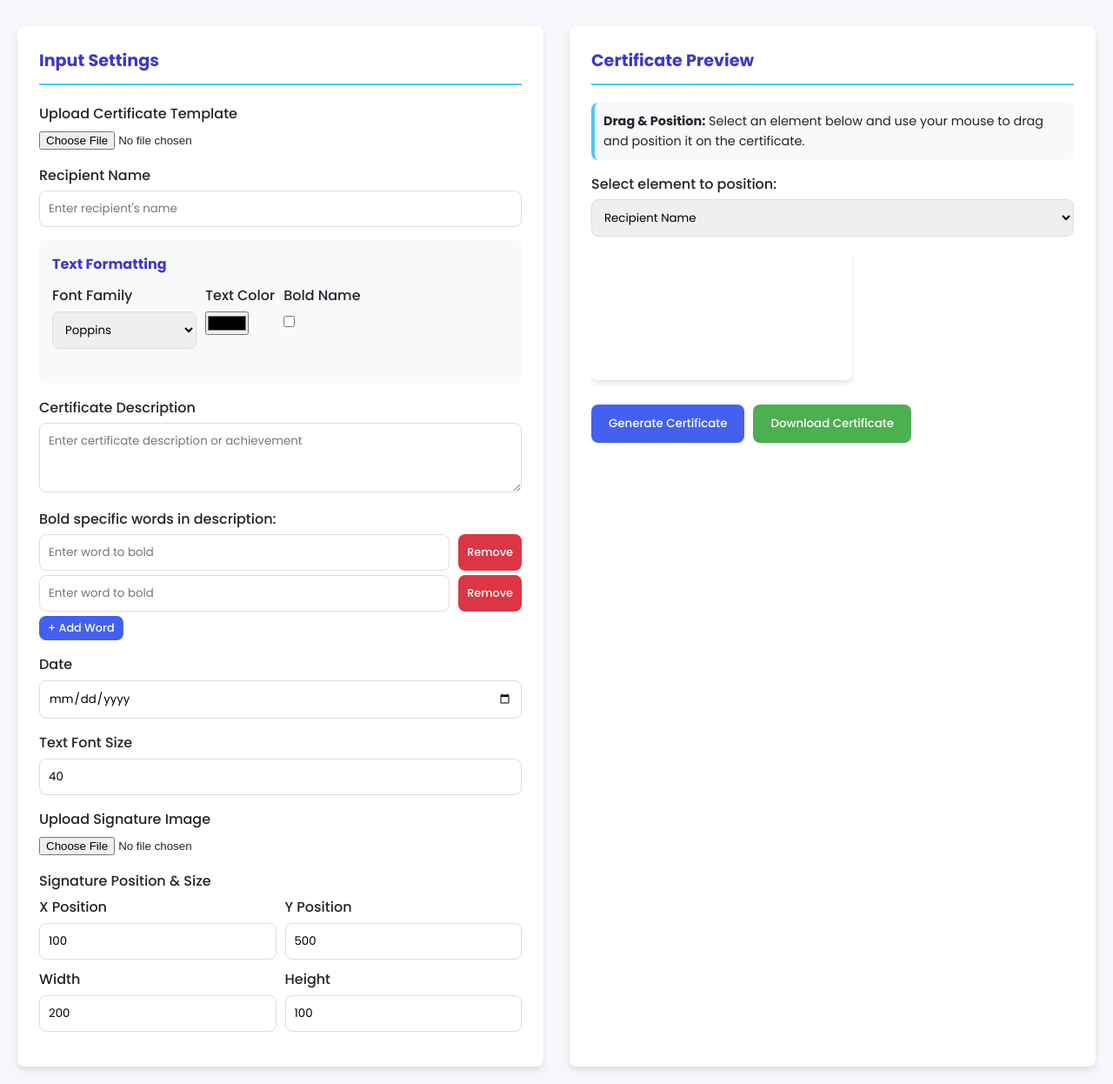
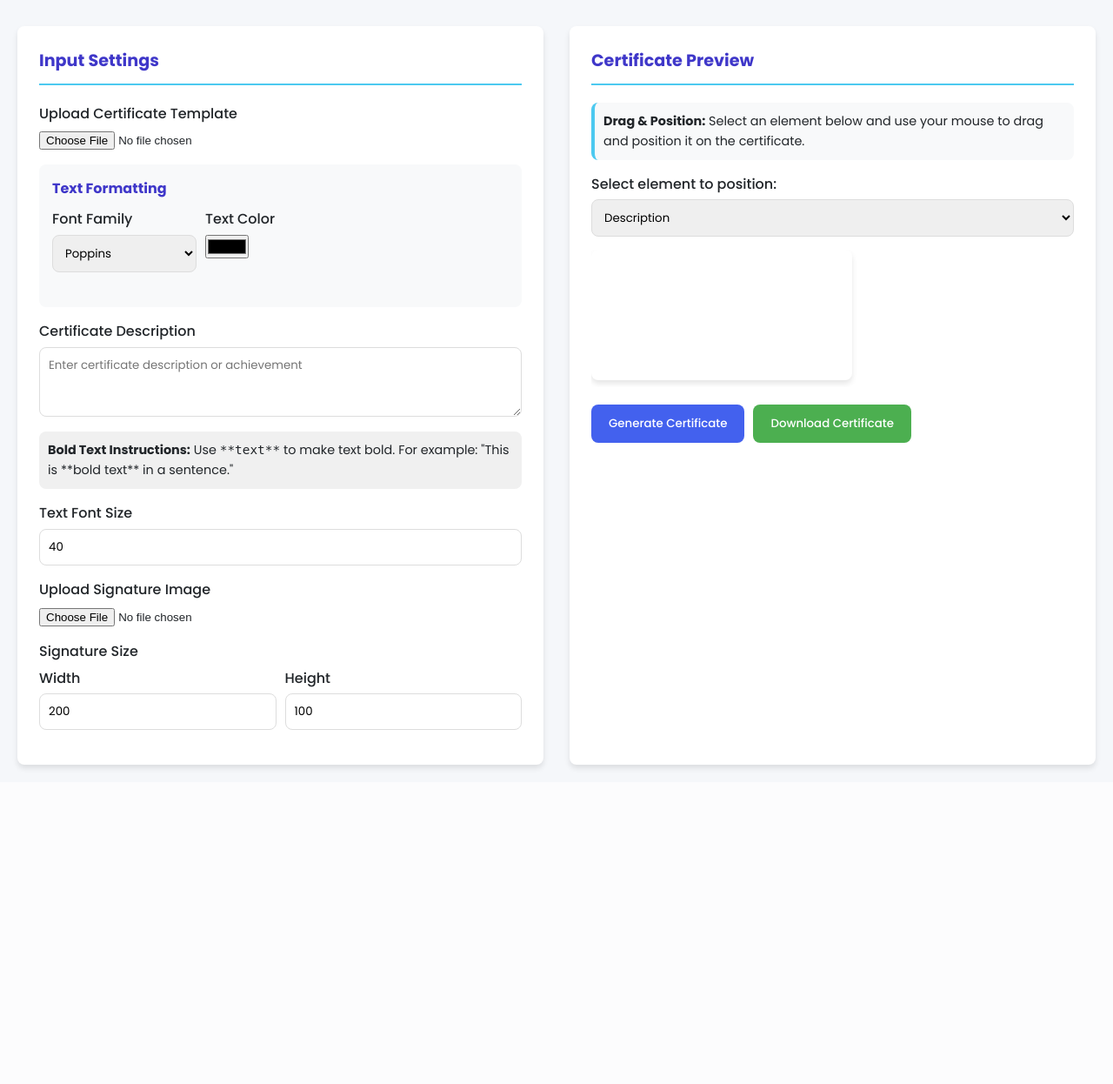
Before and after one commit to mackmack08/DTI-ECert, a PHP site: page /dti/generator.php in a window 1280 px wide. Shown: the part 94-1340 px from the top of the page at 87% size. After the commit the page ends 979 px from the top, so only its background shows below. Run offline with PHP 8.4, Linux system fonts and the light colour scheme; a map, chart or similar area stays blank.

Commit message:
Update generator.php

```diff
--- a/DTI/generator.php
+++ b/DTI/generator.php
@@ -211,33 +211,12 @@
             flex-wrap: wrap;
         }
 
-        .bold-words-container {
+        .bold-instructions {
             margin-top: 10px;
-        }
-
-        .bold-word-input {
-            display: flex;
-            gap: 10px;
-            margin-bottom: 5px;
-        }
-
-        .bold-word-input input {
-            flex: 1;
-        }
-
-        .add-word-btn {
-            padding: 5px 10px;
-            font-size: 0.8rem;
-        }
-
-        .remove-word-btn {
-            background-color: #dc3545;
-            padding: 5px 10px;
-            font-size: 0.8rem;
-        }
-
-        .remove-word-btn:hover {
-            background-color: #bd2130;
+            padding: 10px;
+            background-color: #f0f0f0;
+            border-radius: var(--border-radius);
+            font-size: 0.9rem;
         }
 
         @media (max-width: 768px) {
@@ -272,8 +251,7 @@
                 </div>
 
                 <div class="form-group">
-                    <label for="nameInput">Recipient Name</label>
-                    <input type="text" id="nameInput" placeholder="Enter recipient's name">
+                    <input type="hidden" id="nameInput" placeholder="Enter recipient's name">
                 </div>
 
                 <div class="text-formatting">
@@ -295,8 +273,7 @@
                             <input type="color" id="textColor" value="#000000">
                         </div>
                         <div class="form-group">
-                            <label for="boldName">Bold Name</label>
-                            <input type="checkbox" id="boldName">
+                            <input type="hidden" id="boldName">
                         </div>
                     </div>
                 </div>
@@ -305,21 +282,13 @@
                     <label for="descriptionInput">Certificate Description</label>
                     <textarea id="descriptionInput" placeholder="Enter certificate description or achievement"></textarea>
 
-                    <div class="bold-words-container">
-                        <label>Bold specific words in description:</label>
-                        <div id="boldWordsInputs">
-                            <div class="bold-word-input">
-                                <input type="text" class="bold-word" placeholder="Enter word to bold">
-                                <button type="button" class="remove-word-btn" onclick="removeWordInput(this)">Remove</button>
-                            </div>
-                        </div>
-                        <button type="button" class="add-word-btn" onclick="addWordInput()">+ Add Word</button>
+                    <div class="bold-instructions">
+                        <p><strong>Bold Text Instructions:</strong> Use <code>**text**</code> to make text bold. For example: "This is **bold text** in a sentence."</p>
                     </div>
                 </div>
 
                 <div class="form-group">
-                    <label for="dateInput">Date</label>
-                    <input type="date" id="dateInput">
+                    <input type="hidden" id="dateInput">
                 </div>
 
                 <div class="form-group">
@@ -333,16 +302,10 @@
                 </div>
 
                 <div class="form-group">
-                    <label>Signature Position & Size</label>
+                    <label>Signature Size</label>
                     <div class="position-controls">
-                        <div>
-                            <label for="sigX">X Position</label>
-                            <input type="number" id="sigX" value="100" min="0" max="1000">
-                        </div>
-                        <div>
-                            <label for="sigY">Y Position</label>
-                            <input type="number" id="sigY" value="500" min="0" max="1000">
-                        </div>
+                    <input type="hidden" id="sigX" value="100">
+                    <input type="hidden" id="sigY" value="500">
                         <div>
                             <label for="imgWidth">Width</label>
                             <input type="number" id="imgWidth" value="200" min="50" max="1000">
@@ -365,9 +328,7 @@
                 <div class="element-selector">
                     <label for="dragElement">Select element to position:</label>
                     <select id="dragElement">
-                        <option value="name">Recipient Name</option>
                         <option value="description">Description</option>
-                        <option value="date">Date</option>
                         <option value="signature">Signature</option>
                     </select>
                 </div>
@@ -390,7 +351,6 @@
         let img = new Image();
         let lowerImage = new Image();
         let hasTemplate = false;
-        let boldWords = [];
 
         // Element positions
         let elements = {
@@ -404,37 +364,6 @@
         let isDragging = false;
         let selectedElement = "name";
         let startX, startY;
-
-        // Function to add a new bold word input
-        function addWordInput() {
-            const container = document.getElementById('boldWordsInputs');
-            const newInput = document.createElement('div');
-            newInput.className = 'bold-word-input';
-            newInput.innerHTML = `
-                <input type="text" class="bold-word" placeholder="Enter word to bold">
-                <button type="button" class="remove-word-btn" onclick="removeWordInput(this)">Remove</button>
-            `;
-            container.appendChild(newInput);
-        }
-
-        // Function to remove a bold word input
-        function removeWordInput(button) {
-            const inputDiv = button.parentNode;
-            inputDiv.parentNode.removeChild(inputDiv);
-            drawText();
-        }
-
-        // Function to collect all bold words
-        function collectBoldWords() {
-            const inputs = document.querySelectorAll('.bold-word');
-            boldWords = [];
-            inputs.forEach(input => {
-                if (input.value.trim() !== '') {
-                    boldWords.push(input.value.trim());
-                }
-            });
-            return boldWords;
-        }
 
         document.getElementById("upload").addEventListener("change", function(event) {
             let file = event.target.files[0];
@@ -507,7 +436,7 @@
             drawText();
         });
 
-        // Mouse events for dragging
+                // Mouse events for dragging
         canvas.addEventListener("mousedown", function(e) {
             const rect = canvas.getBoundingClientRect();
             const scaleX = canvas.width / rect.width;
@@ -600,44 +529,48 @@
             drawText();
         });
 
-        // Function to draw text with bold words
-        function drawTextWithBoldWords(text, x, y, fontSize, fontFamily, color) {
-            const words = text.split(' ');
-            const boldWordsList = collectBoldWords();
+        // Function to parse text with bold markers and render it
+        function drawTextWithBoldMarkers(text, x, y, fontSize, fontFamily, color) {
+            const segments = text.split(/(\*\*.*?\*\*)/g);
+
+            ctx.textAlign = "center";
+            ctx.fillStyle = color;
 
             let currentX = x;
-            const metrics = ctx.measureText(' ');
-            const spaceWidth = metrics.width;
+            let totalWidth = 0;
 
-            // First measure all words to center properly
-            let totalWidth = 0;
-            words.forEach(word => {
-                ctx.font = `normal ${fontSize}px ${fontFamily}`;
-                const wordWidth = ctx.measureText(word).width;
-                totalWidth += wordWidth + spaceWidth;
+            // First measure the total width to center properly
+            segments.forEach(segment => {
+                let cleanSegment = segment;
+                if (segment.startsWith('**') && segment.endsWith('**')) {
+                    cleanSegment = segment.substring(2, segment.length - 2);
+                }
+
+                ctx.font = segment.startsWith('**') && segment.endsWith('**')
+                    ? `bold ${fontSize}px ${fontFamily}`
+                    : `normal ${fontSize}px ${fontFamily}`;
+
+                totalWidth += ctx.measureText(cleanSegment).width;
             });
 
-            // Adjust starting position for center alignment
-            currentX = x - (totalWidth / 2) + spaceWidth;
+            // Start drawing from the left side of the centered text
+            currentX = x - (totalWidth / 2);
 
-            // Now draw each word
-            words.forEach((word, index) => {
-                const isBold = boldWordsList.some(boldWord =>
-                    word.toLowerCase().includes(boldWord.toLowerCase())
-                );
-
-                if (isBold) {
-                    ctx.font = `bold ${fontSize}px ${fontFamily}`;
-                } else {
-                    ctx.font = `normal ${fontSize}px ${fontFamily}`;
+            // Now draw each segment
+            segments.forEach(segment => {
+                let cleanSegment = segment;
+                if (segment.startsWith('**') && segment.endsWith('**')) {
+                    cleanSegment = segment.substring(2, segment.length - 2);
                 }
 
-                ctx.fillStyle = color;
+                ctx.font = segment.startsWith('**') && segment.endsWith('**')
+                    ? `bold ${fontSize}px ${fontFamily}`
+                    : `normal ${fontSize}px ${fontFamily}`;
+
                 ctx.textAlign = "left";
+                ctx.fillText(cleanSegment, currentX, y);
 
-                const wordWidth = ctx.measureText(word).width;
-                ctx.fillText(word, currentX, y);
-                currentX += wordWidth + spaceWidth;
+                currentX += ctx.measureText(cleanSegment).width;
             });
         }
 
@@ -679,10 +612,10 @@
             ctx.textAlign = "center";
             ctx.fillText(elements.name.text, elements.name.x, elements.name.y);
 
-            // Draw description with bold words
+            // Draw description with bold markers
             let lineHeight = elements.description.fontSize * 1.3;
             for (let i = 0; i < elements.description.lines.length; i++) {
-                drawTextWithBoldWords(
+                drawTextWithBoldMarkers(
                     elements.description.lines[i],
                     elements.description.x,
                     elements.description.y + (i * lineHeight),
@@ -733,16 +666,6 @@
         document.getElementById("descriptionInput").addEventListener("input", drawText);
         document.getElementById("dateInput").addEventListener("change", drawText);
         document.getElementById("fontSize").addEventListener("change", drawText);
-
-        // Add initial bold word input
-        addWordInput();
-
-        // Add event delegation for bold word inputs
-        document.getElementById("boldWordsInputs").addEventListener("input", function(e) {
-            if (e.target.classList.contains("bold-word")) {
-                drawText();
-            }
-        });
     </script>
 </body>
 </html>
```
